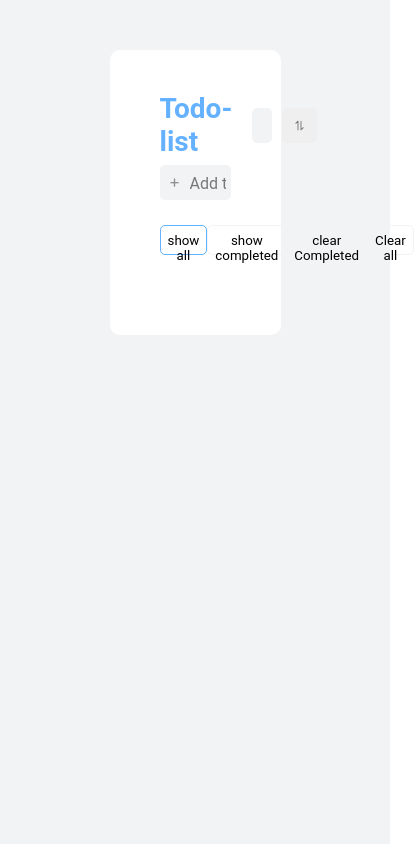
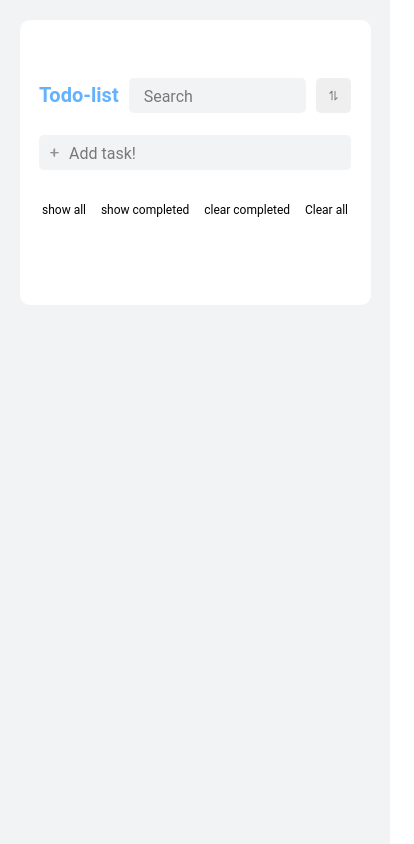
Before and after one commit to Egornikolaev97/todo-ts-react, a React (Create React App) app: page / in a window 390 px wide. Shown: the whole page, 414 px wide, since content can reach past the window. Built offline with nearby package versions, Linux system fonts and the light colour scheme.

Commit message:
добавил немного адаптива

```diff
--- a/src/components/App/App.scss
+++ b/src/components/App/App.scss
@@ -19,8 +19,12 @@ body {
   background-color: $background-color;
   max-width: 100%;
   min-height: 100vh;
-  padding: 50px 100px;
+  padding: 50px 0;
   margin: 0 auto;
+
+  @media (min-width: 320px) and (max-width: 560px) {
+    padding: 20px 0;
+  }
 
   &__sort-btn {
     width: 35px;
@@ -62,6 +66,10 @@ body {
     margin: 0 auto;
     border-radius: 10px;
     background-color: #fff;
+
+    @media (min-width: 320px) and (max-width: 560px) {
+      padding: 50px 5%;
+    }
   }
 
   &__title {
@@ -69,6 +77,16 @@ body {
     font-size: 28px;
     color: $primary-color;
     margin-right: 10px;
+
+    @media (min-width: 320px) and (max-width: 560px) {
+      font-size: 20px;
+      margin-right: 0;
+    }
+    @media (min-width: 320px) and (max-width: 360px) {
+      font-size: 20px;
+      margin-right: 0;
+      width: 40%;
+    }
   }
 
   &__add-task {
--- a/src/components/TodoItem/TodoItem.scss
+++ b/src/components/TodoItem/TodoItem.scss
@@ -44,12 +44,17 @@
     }
 
     &__title {
-      min-width: 250px;
+      // min-width: 250px;
       max-width: 250px;
       cursor: text;
       color: #000000;
       text-overflow: ellipsis;
       overflow: hidden;
+
+      @media (min-width: 320px) and (max-width: 560px) {
+        // min-width: none;
+        font-size: 14px;
+      }
     }
 
     &__area {
@@ -123,6 +128,10 @@
       width: 25px;
       height: 25px;
       opacity: 60%;
+      @media (min-width: 320px) and (max-width: 560px) {
+        width: 15px;
+        opacity: 40%;
+      }
     }
 
     &__btn-delete {
@@ -134,6 +143,11 @@
       cursor: pointer;
       opacity: 0;
       transition: $transition-base;
+
+      @media (min-width: 320px) and (max-width: 560px) {
+        opacity: 1;
+        right: -15px;
+      }
     }
 
     &__drag-icon {
--- a/src/components/TodoOptions/TodoOptions.scss
+++ b/src/components/TodoOptions/TodoOptions.scss
@@ -22,5 +22,12 @@
     &_active {
       border: 1px solid #64b2ff;
     }
+
+    @media (min-width: 320px) and (max-width: 460px) {
+      padding: 3px;
+      font-size: 12px;
+      height: 45px;
+      border: none;
+    }
   }
 }
--- a/src/components/TodoOptions/TodoOptions.tsx
+++ b/src/components/TodoOptions/TodoOptions.tsx
@@ -29,7 +29,7 @@ const TodoOptions: React.FC<TodoOptionProps> = (props) => {
         show completed
       </button>
       <button className='todo-options__btn' onClick={removeCompletedTodos}>
-        clear Completed
+        clear completed
       </button>
       <button className='todo-options__btn' onClick={removeAllTodos}>
         Clear all
```
Also changed, not shown: src/images/minus-icon.svg (added).
